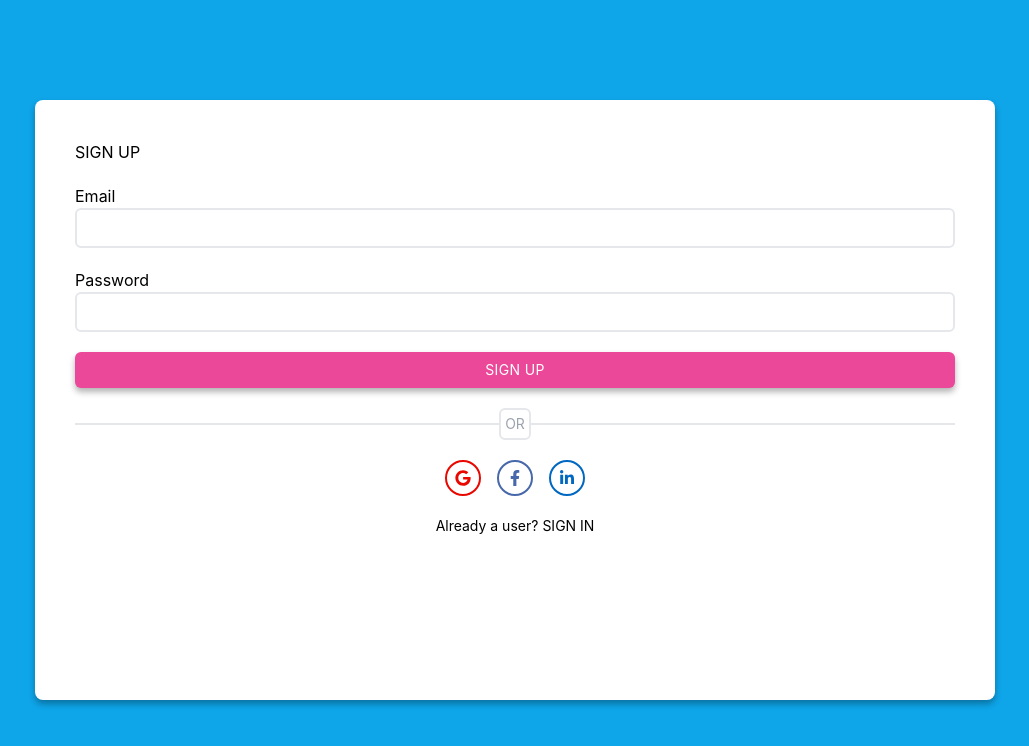
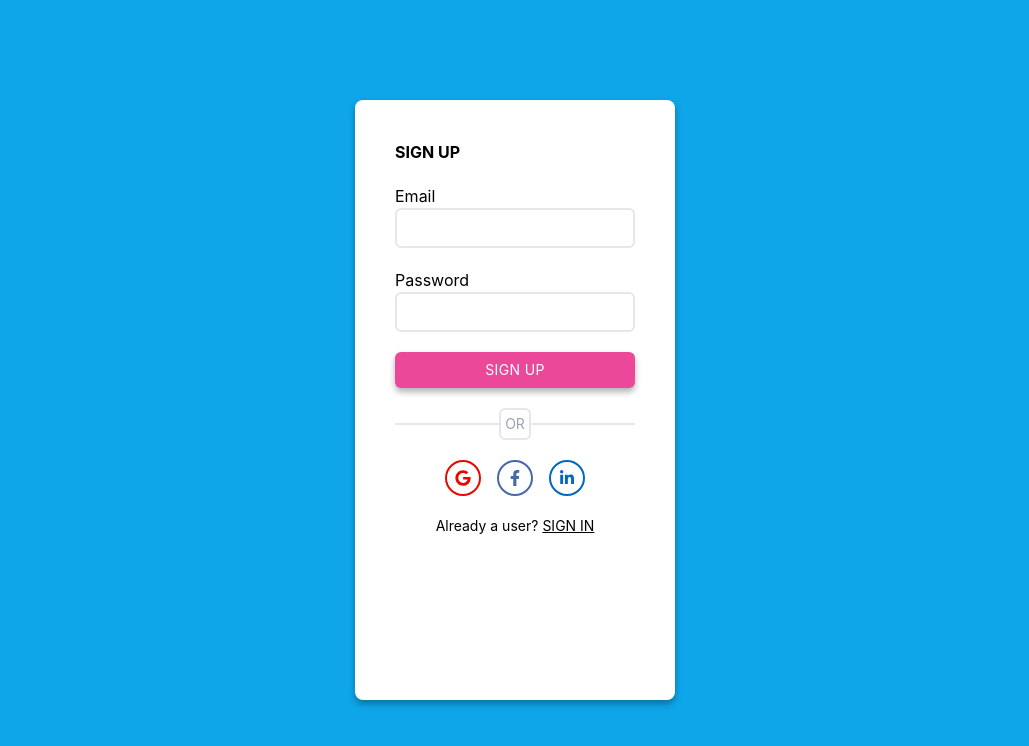
Before and after one commit to lewando54/Academy-react-project-1, a React (Vite) app in the folder project-1/: page /login in a window 1280 px wide. Shown: the top 746 px of the page, without its empty margins (125-1154 px from the left). Built offline with nearby package versions, Linux system fonts and the light colour scheme.

Commit message:
Finishing touches

```diff
--- a/project-1/src/components/Form/Form.tsx
+++ b/project-1/src/components/Form/Form.tsx
@@ -5,7 +5,7 @@ import Or from "../Or/Or"
 import SocialButtonList from '../SocialButtonList/SocialButtonList'
 import Checkbox from '../Checkbox/Checkbox'
 
-type registerData = {
+type formData = {
     Email: string;
     Password: string;
     Remember: boolean;
@@ -13,50 +13,61 @@ type registerData = {
 
 
 function Form(){
-    const [registerFormData, setRegisterFormData] = useState<registerData>({Email: '', Password: '', Remember: false});
+    const [formData, setFormData] = useState<formData>({Email: '', Password: '', Remember: false});
     const [isRegister, setIsRegister] = useState(true);
 
     const handleSigningUpOrIn = () => {
         setIsRegister(prev => !prev);
     }
 
-    const handleRegisterChange = (e: React.ChangeEvent<HTMLInputElement>) => {
+    const handleFormChange = (e: React.ChangeEvent<HTMLInputElement>) => {
         const {name, value, checked} = e.currentTarget;
-        setRegisterFormData({...registerFormData , [name]: name == 'Remember' ? checked : value});
+        setFormData({...formData , [name]: name == 'Remember' ? checked : value});
     }
 
     const handleRegisterSubmit = (e: React.FormEvent<HTMLButtonElement>) => {
         e.preventDefault();
         //Make request to backend
-        console.log(registerFormData.Email);
-        console.log(registerFormData.Password);
-        console.log(registerFormData.Remember);
+        console.log('Register:');
+        console.log(formData.Email);
+        console.log(formData.Password);
+        console.log('---------------');
+    }
+
+    const handleLoginSubmit = (e: React.FormEvent<HTMLButtonElement>) => {
+        e.preventDefault();
+        //Make request to backend
+        console.log('Login:');
+        console.log(formData.Email);
+        console.log(formData.Password);
+        console.log(formData.Remember);
+        console.log('---------------');
     }
 
     return (
-        <form className="w-3/4 h-3/4 flex flex-col items-center gap-5 p-10 rounded-lg text-black shadow-[0_4px_6px_rgba(0,0,0,0.3)] bg-white">
+        <form className="w-3/4 h-3/4 md:w-2/6 lg:w-1/4 flex flex-col items-center gap-5 p-10 rounded-lg text-black shadow-[0_4px_6px_rgba(0,0,0,0.3)] bg-white">
             {isRegister ? <>
-                <p className="w-full uppercase text-left">Sign up</p>
+                <p className="w-full uppercase text-left font-bold">Sign up</p>
             </> : <>
-                <p className="w-full uppercase text-left">Sign in</p>
+                <p className="w-full uppercase text-left font-bold">Sign in</p>
             </>}
 
-            <Input type="email" id="email" name="Email" onChange={handleRegisterChange}/>
-            <Input type="password" id="password" name="Password" onChange={handleRegisterChange}/>
+            <Input type="email" id="email" name="Email" onChange={handleFormChange}/>
+            <Input type="password" id="password" name="Password" onChange={handleFormChange}/>
             {isRegister ? <>
                 <Button color="primary" onClick={handleRegisterSubmit}>Sign up</Button>
             </> : <>
-                <Checkbox id="remember" name="Remember" onChange={handleRegisterChange}>Remember me?</Checkbox>
-                <Button color="primary" onClick={handleRegisterSubmit}>Sign in</Button>
+                <Checkbox id="remember" name="Remember" onChange={handleFormChange}>Remember me?</Checkbox>
+                <Button color="primary" onClick={handleLoginSubmit}>Sign in</Button>
             </>}
 
             <Or />
             <SocialButtonList />
 
             {isRegister ? <>
-                <div className='flex gap-1 text-sm'><p>Already a user?</p><a onClick={handleSigningUpOrIn} className='decoration-teal-900'>SIGN IN</a></div>
+                <div className='flex gap-1 text-sm'><p>Already a user?</p><a onClick={handleSigningUpOrIn} className='underline'>SIGN IN</a></div>
             </> : <>
-                <div className='flex gap-1 text-sm'><p>Need an account?</p><a onClick={handleSigningUpOrIn} className='decoration-teal-900'>SIGN UP</a></div>
+                <div className='flex gap-1 text-sm'><p>Need an account?</p><a onClick={handleSigningUpOrIn} className='underline'>SIGN UP</a></div>
             </>}
         </form>
     )
--- a/project-1/src/components/Input/Input.tsx
+++ b/project-1/src/components/Input/Input.tsx
@@ -1,5 +1,4 @@
 interface InputProps extends React.InputHTMLAttributes<HTMLInputElement> {
-    type: string,
     id: string
 }
 
@@ -7,7 +6,7 @@ function Input({id, ...props}: InputProps){
     return (
         <div className="w-full">
             <label htmlFor={id}>{props.name}</label>
-            <input id={id} className="w-full border-2 bg-white rounded-md text-lg py-1" {...props}/>
+            <input id={id} className="w-full border-2 bg-white rounded-md text-lg p-1" {...props}/>
         </div>
     )
 }
```
